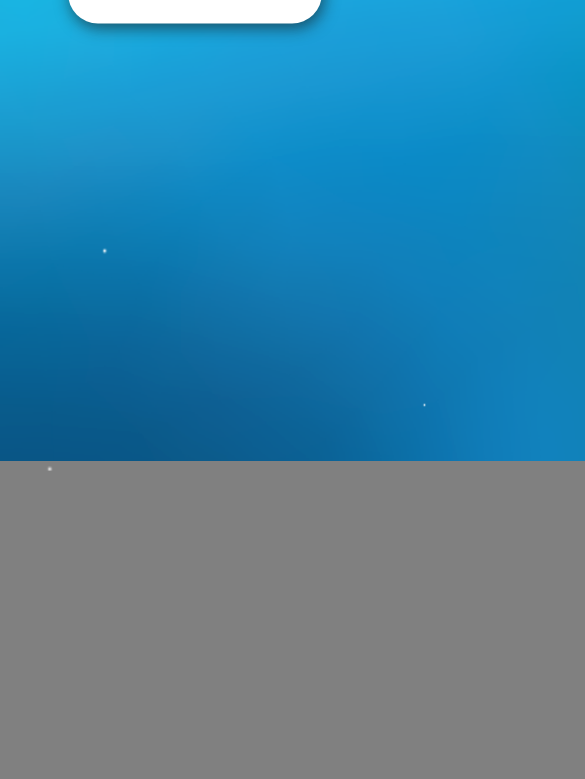
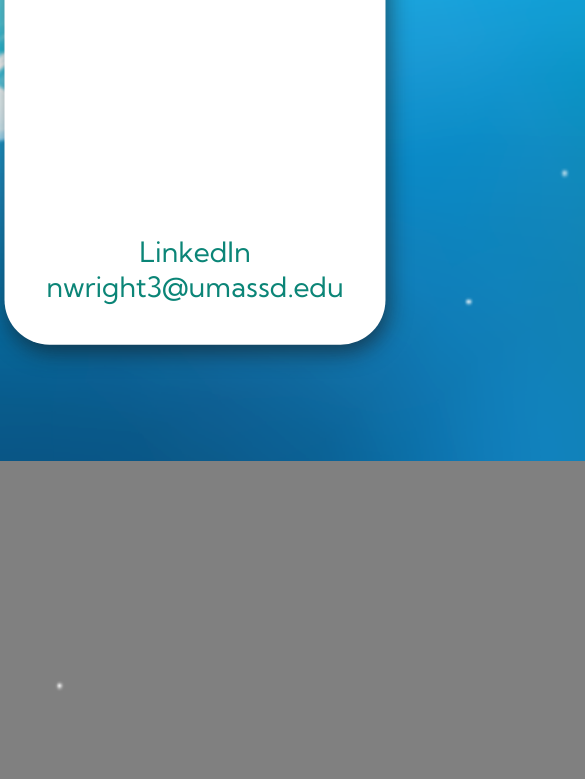
Before and after one commit to natewright3/business-cards, a plain HTML site: page index.html in a window 390 px wide. Shown: the part 619-1398 px from the top of the page, 585 px wide, since content can reach past the window. Before the commit the page ends 844 px from the top, so only its background shows below. Drawn offline with nearby package versions, Linux system fonts and the light colour scheme.

Commit message:
added mobile resizing things

```diff
--- a/index.html
+++ b/index.html
@@ -6,6 +6,7 @@
 		<link rel="preconnect" href="https://fonts.googleapis.com">
 		<link rel="preconnect" href="https://fonts.gstatic.com" crossorigin>
 		<link href="https://fonts.googleapis.com/css2?family=Kumbh+Sans:wght@200;400;600&display=swap" rel="stylesheet">
+        <meta name="viewport" content="width=device-width, initial-scale=1.0">
     </head>
 
     <body>
--- a/style.css
+++ b/style.css
@@ -14,6 +14,17 @@ body {
     overflow: hidden;
 }
 /* the main container */
+
+/* a responsive grid for mobile */
+/* this code will be used when the screen size is 1200 pixels or less */
+@media screen and (max-width: 1200px) {
+  body{
+   transform-origin: top;
+   transform: scale(1.5);
+   margin:0 auto;
+  }
+
+   }
 
 .front-side{
   width: 254px;
```
